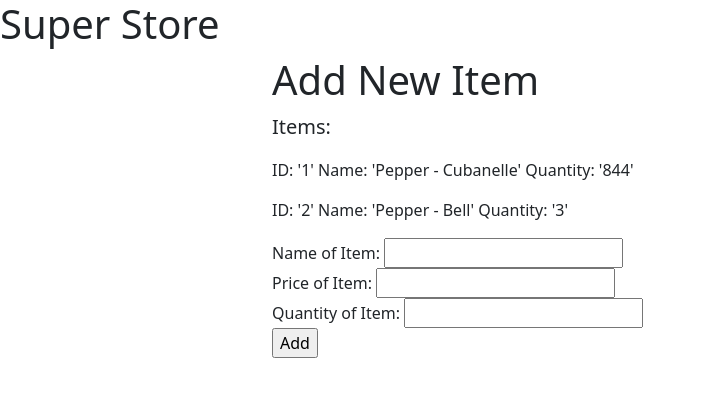
After one commit to UVM-CS195-F22/FinalProject-lscholfi-kpolitza, a Flask app: page /add_product in a window 1280 px wide. The commit adds this page. Shown: the top 397 px of the page, without its empty margins (0-704 px from the left). Run offline with Flask 2, Linux system fonts and the light colour scheme; a user stored in the database is signed in.

Commit message:
finished add_product and added some formatting

```diff
--- a/app.py
+++ b/app.py
@@ -166,6 +166,28 @@ def resupply():
         owned_items = get_owned_items(username)
         return render_template("resupply_submitted.html", owned_products=owned_items, submission_message=submission_message)
     return render_template('resupply.html', owned_products=owned_items)
+
+
+@app.route('/add_product', methods=['GET', 'POST'])
+def add_product():
+    username = session['username']
+    is_supplier = session['is_supplier']
+    owned_items = get_owned_items(username)
+    submission_message = ""
+
+    if request.method == "POST":
+        name = str(request.form.get("name_form", None))
+        quantity = str(request.form.get("quantity_form", None))
+        cost = str(request.form.get("price_form", None))
+        query = f"INSERT INTO Inventory (item_name, cost, quantity, supplier) VALUES ('" + \
+            name + "', " + str(cost) + ", " + str(quantity) + \
+            ", '" + str(username) + "');"
+        cur.execute(query)
+        conn.commit()
+        submission_message = "Product added successfully."
+        owned_items = get_owned_items(username)
+        return render_template("add_product_submitted.html", owned_products=owned_items, submission_message=submission_message)
+    return render_template("add_product.html", owned_products=owned_items)
 
 
 '''
--- /dev/null
+++ b/templates/add_product.html
@@ -0,0 +1,24 @@
+{% extends 'base.html' %}
+
+{% block title %}Landing{% endblock %}
+
+{% block content %}
+
+<div class="col-md-10 col-lg-8 mx-lg-auto mx-md-auto">
+  <h1>Add New Item</h1>
+  <p class="lead">Items:</p>
+
+  {% for item in owned_products %}
+    <p> {{ item }} </p>
+  {% endfor %}
+
+  <form method="POST">
+     <div><label>Name of Item: <input type="text" name="name_form" value="" /></label></div>
+     <div><label>Price of Item: <input type="number" name="price_form" value="" step="any" /></label></div>
+     <div><label>Quantity of Item: <input type="number" name="quantity_form" value=""/></label></div>
+     <input type="submit" value="Add">
+  </form>
+
+</div>
+
+{% endblock %}
--- a/templates/customer_profile.html
+++ b/templates/customer_profile.html
@@ -8,10 +8,8 @@
 
 
 
-<h3>Welcome {{username}}</h3>
+<h1>Welcome {{username}}</h1>
 
-
-    #TODO make buttons redirect to new html file AND function in app
     <p><a href="{{ url_for('balance') }}" ><button class=grey style="height:75px;width:150px">Manage balance</button></a></p>
     <p><a href="{{ url_for('shop') }}" ><button class=grey style="height:75px;width:150px">Shop</button></a></p>
     <p><a href="{{ url_for('history') }}" ><button class=grey style="height:75px;width:150px">History</button></a></p>
--- a/templates/resupply.html
+++ b/templates/resupply.html
@@ -5,7 +5,7 @@
 {% block content %}
 
 <div class="col-md-10 col-lg-8 mx-lg-auto mx-md-auto">
-  <p class="lead">Resupply</p>
+  <h1>Resupply</h1>
   <p class="lead">Items:</p>
 
   {% for item in owned_products %}
```
Also changed, not shown: templates/add_product_submitted.html (added, +21 -0 lines), templates/supplier_profile.html (+2 -7 lines), super_store.db.
